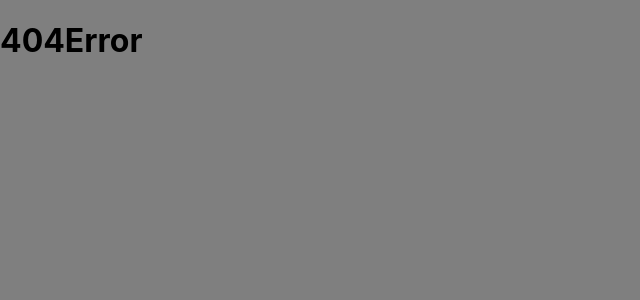
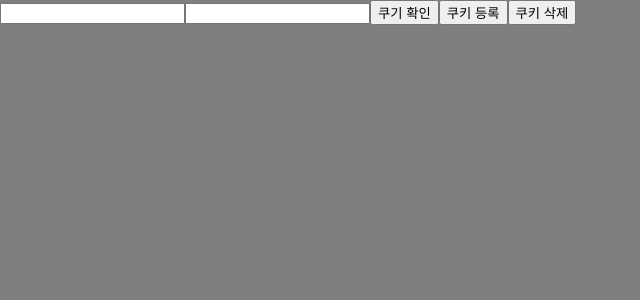
Before and after one commit to DDDDKo/reactLibrary, a React (Create React App) app: page /cookie/cookie in a window 1280 px wide. Shown: the top 300 px of the page, without its empty margins (0-640 px from the left). Built offline with nearby package versions, Linux system fonts and the light colour scheme.

Commit message:
2024-04-18 12:50

```diff
--- a/package.json
+++ b/package.json
@@ -12,6 +12,7 @@
     "@types/react-dom": "^18.2.25",
     "axios": "^1.6.8",
     "react": "^18.2.0",
+    "react-cookie": "^7.1.4",
     "react-dom": "^18.2.0",
     "react-router": "^6.22.3",
     "react-router-dom": "^6.22.3",
--- a/src/App.tsx
+++ b/src/App.tsx
@@ -5,6 +5,7 @@ import { Route, Routes } from 'react-router';
 import ReactRouterLibrary, { ReactRouterPage1, ReactRouterPage2 } from './react-router/ReactRouterLibrary';
 import Layout from './react-router/Layout';
 import AxiosLibrary from './axios/AxiosLibrary';
+import ReactCookieLibrary from './react-cookie/ReactCookieLibrary';
 
 function App() {
   return (
@@ -20,6 +21,7 @@ function App() {
       </Route>
       <Route path='/zustand' element={<ZustandLibrary />} />
       <Route path='/axios' element={<AxiosLibrary />} />
+      <Route path='/cookie/cookie' element={<ReactCookieLibrary/>} />
       <Route path='/*' element={<h1>404Error</h1>} />
     </Routes>
   );
--- /dev/null
+++ b/src/react-cookie/ReactCookieLibrary.tsx
@@ -0,0 +1,53 @@
+import React, { ChangeEvent, useEffect, useState } from "react";
+import { useCookies } from "react-cookie";
+
+// react-cookie 패키지(라이브러리) :
+// - react에서 cookie를 쉽게 관리할 수 있도록 도움을 주는 라이브러리
+// - cookie 설정, 검색, 삭제를 간단한 함수로 작업할 수 있도록 함
+
+// npm i react-cookie
+export default function ReactCookieLibrary() {
+
+    // useCookies 훅 함수로 쿠키 객체, 쿠키 지정 함수, 쿠키 삭제 함수를 배열로 반환 받음
+    const [cookies, setCookie, removeCookie] = useCookies();
+    const [key, setKey] = useState<string>('');
+    const [value, setValue] = useState<string>('');
+
+    const onKeyChangeHandler = (event : ChangeEvent<HTMLInputElement>) => {
+        setKey(event.target.value);
+    };
+    const onValueChangeHandler = (evnet: ChangeEvent<HTMLInputElement>) => {
+        setValue(evnet.target.value);
+    };
+
+    const onButtonClickHandler = () => {
+        // cookies 객체는 브라우저가 가지고 있는 cookie 정보를 객체로 가져옴
+        console.log(cookies);
+    };
+
+    const onRegistButtonClickHandler = () => {
+        const now = new Date();
+        now.setSeconds(now.getSeconds() + 10);
+        // setCookie 함수는 첫번째 매개변수로 name 값 / 두번째 매개변수로 value 값 / 세번째 매개변수로 option을 지정
+        // option :
+        // - path : 쿠키를 사용할 수 있는 경로 지정
+        // - expires : 쿠키 만료 시간 지정
+        setCookie(key, value, { path: '/', expires: now });
+    };
+
+    const onRemoveButtonClickHandler = () => {
+        // removeCookie 함수는 첫번째 매개변수로 name값 / 두번째 매개변수로 option을 지정
+        // - option은 set의 option과 동일
+        removeCookie(key, { path: '/'});
+    };
+
+    return (
+        <div>
+            <input  onChange={onKeyChangeHandler} value={key}/>
+            <input onChange={onValueChangeHandler} value={value}/>
+            <button onClick={onButtonClickHandler}>쿠기 확인</button>
+            <button onClick={onRegistButtonClickHandler}>쿠키 등록</button>
+            <button onClick={onRemoveButtonClickHandler}>쿠키 삭제</button>
+        </div>
+    );
+}
```
Also changed, not shown: 1 other file (tests, documents, lock files or other folders).
